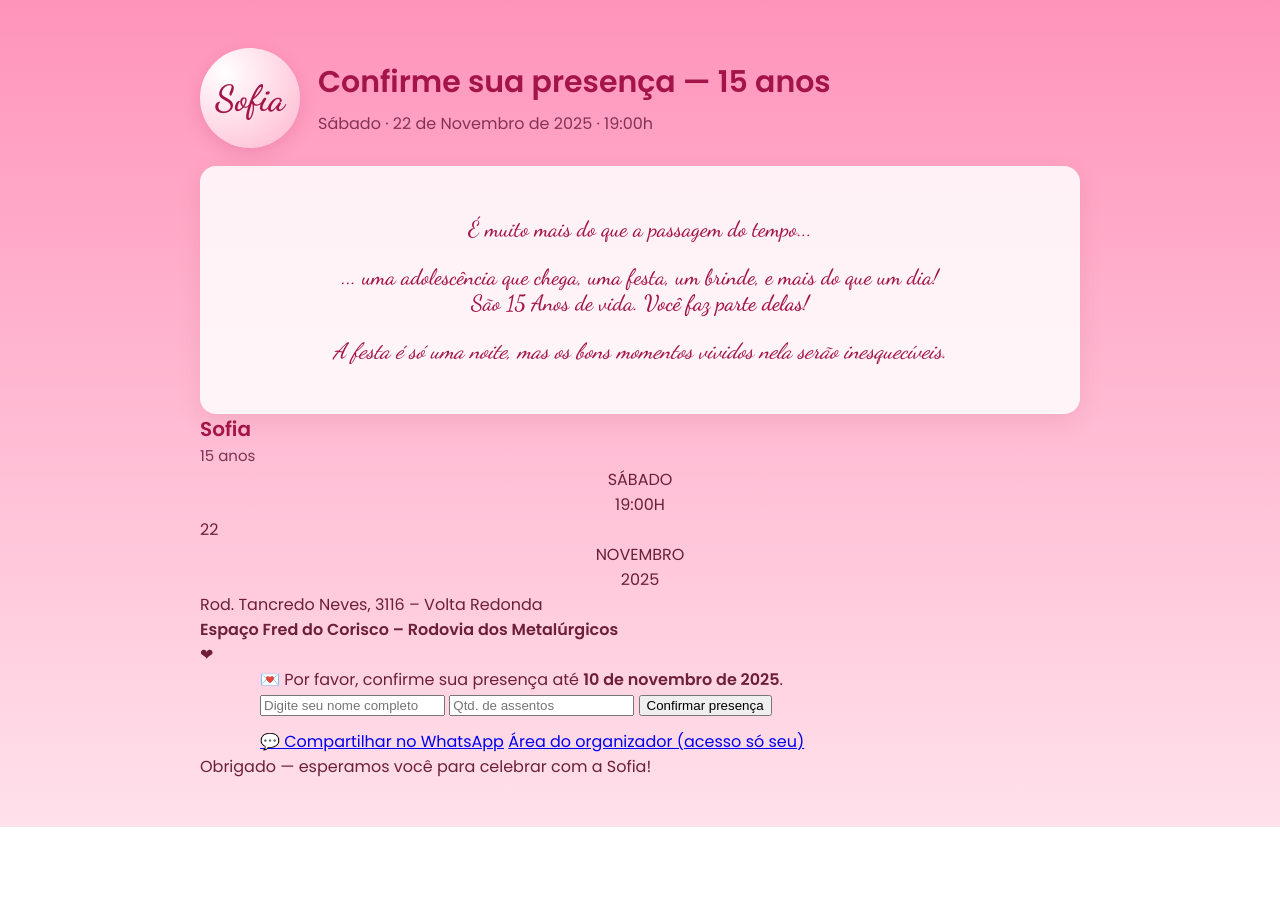
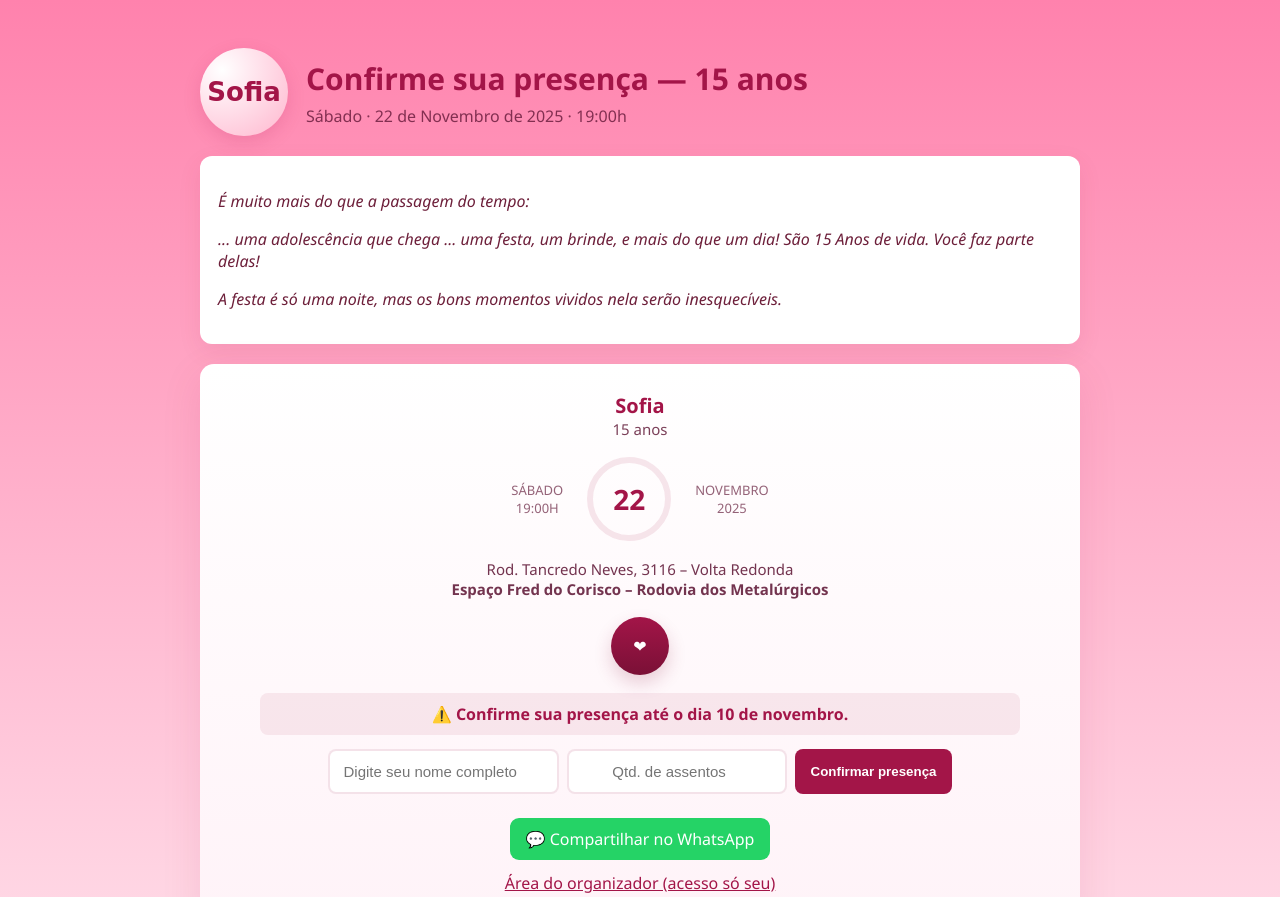
Before and after one commit to prodigiofsbussines-blip/convite-sofia15, a plain HTML site: page index.html in a window 1280 px wide. Shown: the top 897 px of the page. Before the commit the page ends 827 px from the top, so only its background shows below. Drawn offline with Linux system fonts and the light colour scheme.

Commit message:
Update index.html

```diff
--- a/index.html
+++ b/index.html
@@ -4,14 +4,11 @@
   <meta charset="utf-8" />
   <meta name="viewport" content="width=device-width,initial-scale=1" />
   <title>Confirme sua presença — Sofia 15 anos</title>
-
-  <!-- Fonte caligráfica -->
-  <link href="https://fonts.googleapis.com/css2?family=Dancing+Script:wght@500;600&family=Poppins:wght@400;600&display=swap" rel="stylesheet">
-
   <style>
     :root{
-      --bg:#ff94ba; /* rosa mais forte */
+      --bg:#ff82ad; /* rosa mais forte no topo */
       --bg2:#ffe1eb;
+      --rose:#ff94ba;
       --wine:#a31548;
       --muted:#6d1f3a;
       --card:#fff;
@@ -26,92 +23,20 @@
     }
     .container{max-width:920px;margin:28px auto;padding:20px}
     header{display:flex;align-items:center;gap:18px;margin-bottom:18px}
-
-    /* Logo com Sofia em fonte cursiva */
     .logo{
-      width:100px;height:100px;border-radius:999px;
+      width:88px;height:88px;border-radius:999px;
       background:radial-gradient(circle at 25% 25%, #fff,#ffb6ce);
       display:flex;align-items:center;justify-content:center;
       box-shadow:0 6px 18px rgba(163,21,72,.15)
     }
-    .logo h1{
-      font-family:'Dancing Script',cursive;
-      font-size:36px;
-      color:var(--wine);
-      margin:0;
-    }
-
+    .logo h1{font-family:"Brush Script MT",cursive;margin:0;color:var(--wine);font-size:26px}
     h1.page-title{font-size:30px;margin:0;color:var(--wine)}
     p.subtitle{margin:6px 0 0;color:rgba(90,16,48,.75)}
-
-    /* Frases elegantes */
     .phrases{
-      font-family:'Dancing Script',cursive;
-      font-size:22px;
-      text-align:center;
-      background:rgba(255,255,255,0.85);
-      border-radius:16px;
-      padding:28px;
-      box-shadow:0 8px 24px rgba(139,31,63,.1);
-      color:var(--wine);
-<!doctype html>
-<html lang="pt-BR">
-<head>
-  <meta charset="utf-8" />
-  <meta name="viewport" content="width=device-width,initial-scale=1" />
-  <title>Confirme sua presença — Sofia 15 anos</title>
-
-  <!-- Fonte caligráfica -->
-  <link href="https://fonts.googleapis.com/css2?family=Dancing+Script:wght@500;600&family=Poppins:wght@400;600&display=swap" rel="stylesheet">
-
-  <style>
-    :root{
-      --bg:#ff94ba;
-      --bg2:#ffe1eb;
-      --wine:#a31548;
-      --muted:#6d1f3a;
-      --card:#fff;
-      font-family:"Poppins","Segoe UI",Arial,sans-serif;
+      background:#fff;border-radius:12px;padding:18px;margin:20px 0;
+      box-shadow:0 8px 24px rgba(139,31,63,.08);
+      font-style:italic;color:var(--muted)
     }
-    *{box-sizing:border-box}
-    body{
-      margin:0;
-      background:linear-gradient(180deg,var(--bg),var(--bg2));
-      color:var(--muted);
-      -webkit-font-smoothing:antialiased;
-    }
-    .container{max-width:920px;margin:28px auto;padding:20px}
-    header{display:flex;align-items:center;gap:18px;margin-bottom:18px}
-
-    .logo{
-      width:100px;height:100px;border-radius:999px;
-      background:radial-gradient(circle at 25% 25%, #fff,#ffb6ce);
-      display:flex;align-items:center;justify-content:center;
-      box-shadow:0 6px 18px rgba(163,21,72,.15)
-    }
-    .logo h1{
-      font-family:'Dancing Script',cursive;
-      font-size:36px;
-      color:var(--wine);
-      margin:0;
-    }
-
-    h1.page-title{font-size:30px;margin:0;color:var(--wine)}
-    p.subtitle{margin:6px 0 0;color:rgba(90,16,48,.75)}
-
-    .phrases{
-      font-family:'Dancing Script',cursive;
-      font-size:22px;
-      text-align:center;
-      background:rgba(255,255,255,0.85);
-      border-radius:16px;
-      padding:28px;
-      box-shadow:0 8px 24px rgba(139,31,63,.1);
-      color:var(--wine);
-      line-height:1.5;
-      margin:20px 0;
-    }
-
     .card{
       background:linear-gradient(180deg,#fff,#fff3f8);
       border-radius:14px;padding:28px;
@@ -151,22 +76,13 @@
     .fade-in{animation:fadeIn .8s ease both}
     @keyframes fadeIn{from{opacity:0;transform:translateY(10px)}to{opacity:1;transform:none}}
     .whatsapp{display:inline-block;margin-top:12px;background:#25D366;color:#fff;padding:10px 16px;border-radius:9px;text-decoration:none}
-
-    /* Aviso animado */
-    .confirm-aviso{
-      background:rgba(255,255,255,0.85);
-      border:2px dashed rgba(163,21,72,0.3);
-      border-radius:10px;
-      padding:12px 16px;
+    .deadline{
+      background:rgba(163,21,72,.08);
+      color:var(--wine);
+      padding:10px 14px;
+      border-radius:8px;
+      font-weight:600;
       margin-bottom:14px;
-      color:var(--wine);
-      font-weight:600;
-      text-align:center;
-      animation:pulse 2.8s ease-in-out infinite;
-    }
-    @keyframes pulse{
-      0%,100%{transform:scale(1);box-shadow:0 0 0 rgba(163,21,72,0);}
-      50%{transform:scale(1.02);box-shadow:0 0 14px rgba(163,21,72,0.25);}
     }
   </style>
 </head>
@@ -181,9 +97,9 @@
     </header>
 
     <div class="phrases fade-in" id="phrases">
-      <p>É muito mais do que a passagem do tempo...</p>
-      <p>... uma adolescência que chega, uma festa, um brinde, e mais do que um dia!<br>São 15 Anos de vida. <strong>Você faz parte delas!</strong></p>
-      <p><em>A festa é só uma noite, mas os bons momentos vividos nela serão inesquecíveis.</em></p>
+      <p>É muito mais do que a passagem do tempo:</p>
+      <p>... uma adolescência que chega ... uma festa, um brinde, e mais do que um dia! São 15 Anos de vida. Você faz parte delas!</p>
+      <p>A festa é só uma noite, mas os bons momentos vividos nela serão inesquecíveis.</p>
     </div>
 
     <div class="card fade-in" role="region" aria-label="Convite">
@@ -210,9 +126,7 @@
       <div class="heart" aria-hidden="true">❤</div>
 
       <div style="max-width:760px;margin:0 auto">
-        <div class="confirm-aviso">
-          💌 Por favor, confirme sua presença até <strong>10 de novembro de 2025</strong>.
-        </div>
+        <div class="deadline">⚠️ Confirme sua presença até o dia <strong>10 de novembro</strong>.</div>
 
         <div class="form-row">
           <input id="nome" type="text" placeholder="Digite seu nome completo" aria-label="Digite seu nome completo" />
```
